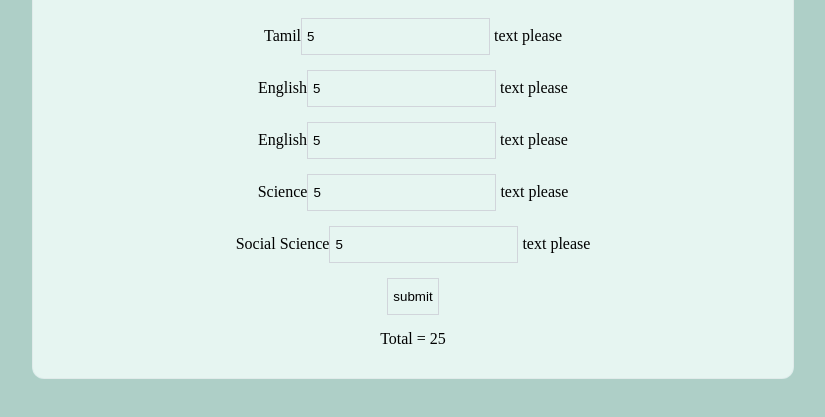
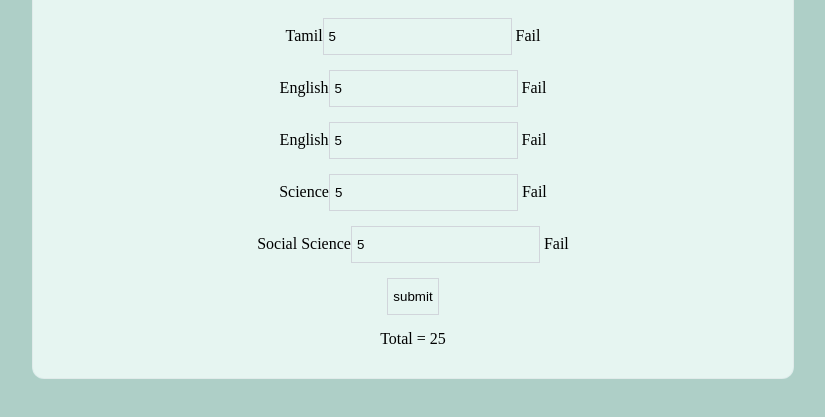
Before and after one commit to simeon1929/javascriptPractise, a plain HTML site: page markSheet.html in a window 1280 px wide. Both pictures are taken after typing "5", "5", "5", "5", "5" into the empty fields and a click on the input "submit". Shown: the part 257-674 px from the top of the page, without its empty margins (227-1052 px from the left). Drawn offline with nearby package versions, Linux system fonts and the light colour scheme; files that its build step writes are made by us from their sources.

Commit message:
error message added

```diff
--- a/js/marksheet.js
+++ b/js/marksheet.js
@@ -1,6 +1,10 @@
 const calForm = document.getElementById('marksheet');
 const totalMarks = document.getElementById('totalMarks');
-const grade = document.querySelectorAll('.one');
+const Tgrade = document.querySelector('#Agrade');
+const Egrade = document.querySelector('#Bgrade');
+const Mgrade = document.querySelector('#Cgrade');
+const Sgrade = document.querySelector('#Dgrade');
+const SSgrade = document.querySelector('#Egrade');
 
 
 
@@ -17,16 +21,32 @@ calForm.addEventListener('submit', (e)=>{
     let sum = parseInt(tamil) + parseInt(eng) +parseInt(mat)+ parseInt(sci) + parseInt(socSc)
     totalMarks.innerText = sum
 
-    grade.forEach((element) => {
-      let x= element.innerText = " text please "
-
-      console.log(x);
-   });
-    // if(tamil > 35)
-    //     grade.innerText = 'Pass'
-    // else
-    //     grade.innerText = 'fail'
+    if(tamil>35) {
+        Tgrade.innerText = "Pass"
+    }
+    else
+        Tgrade.innerText = "Fail"
 
 
+    if(eng>35)
+        Egrade.innerText = "Pass"
+    else
+        Egrade.innerText = "Fail"
+
+
+    if(mat>35)
+        Mgrade.innerText = "Pass"
+    else
+        Mgrade.innerText = "Fail"
+
+    if(sci>35)
+        Sgrade.innerText = "Pass"
+    else
+        Sgrade.innerText = "Fail"
+
+    if(socSc > 35)
+        SSgrade.innerText = "Pass"
+    else
+        SSgrade.innerText = "Fail" ;
 
 })
--- a/markSheet.html
+++ b/markSheet.html
@@ -25,7 +25,7 @@
                     <span>Science</span><input type="number" id="science" class="commonTextBox"> <span id="Dgrade" class="one"></span>
                 </div>
                 <div class="rowSpace">
-                    <span>Social Science</span><input type="number" id="socScience" class="commonTextBox"> <span id="Erade" class="one"></span>
+                    <span>Social Science</span><input type="number" id="socScience" class="commonTextBox"> <span id="Egrade" class="one"></span>
                 </div>
                 <div class="rowSpace">
                     <input type="submit" id="submit" class="commonTextBox" value="submit">
```
